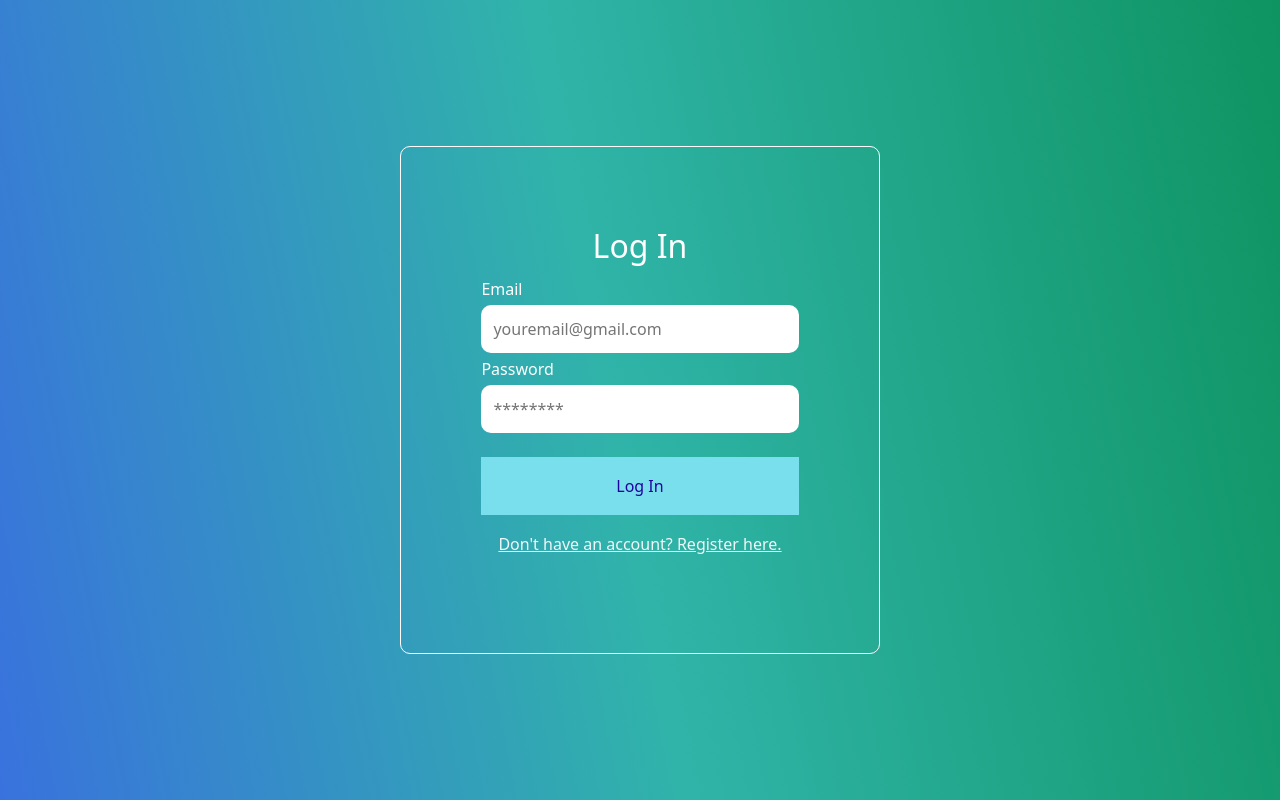
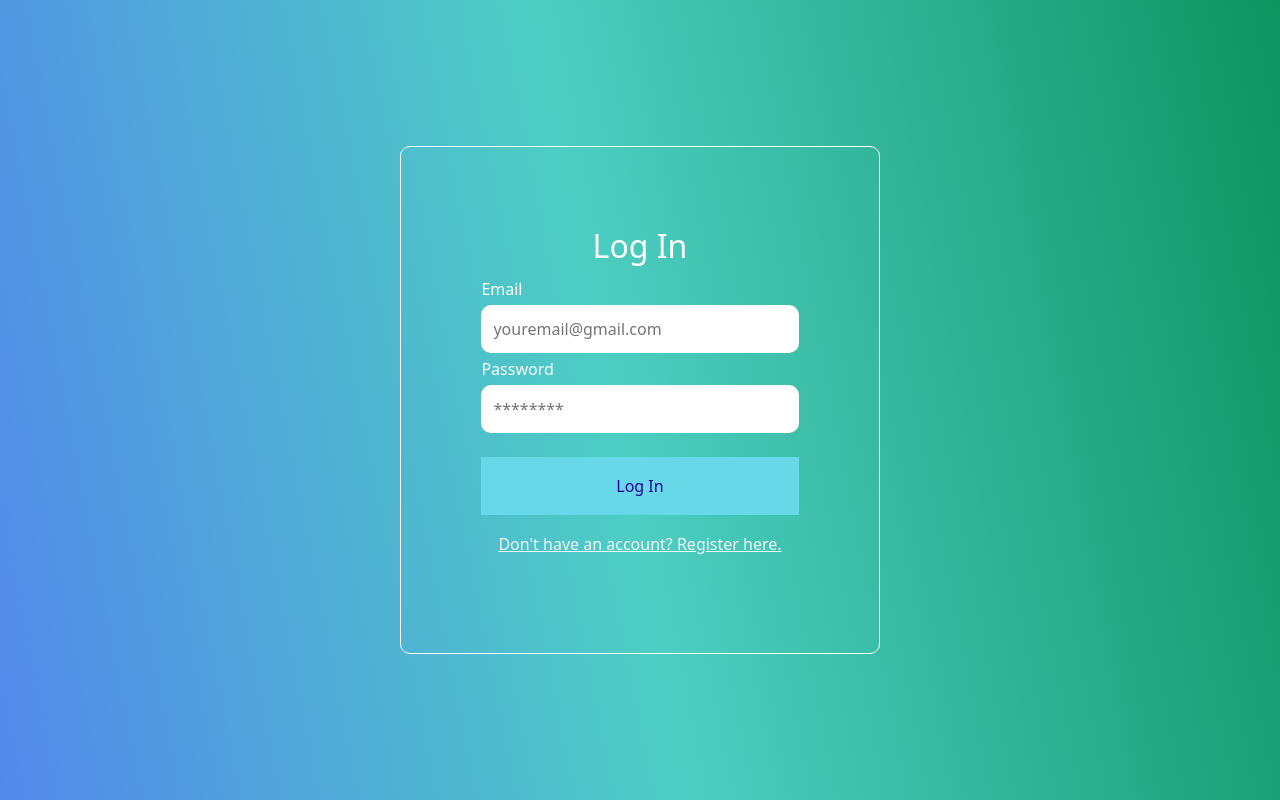
Before and after one commit to jhenchem0210/click, a React (Create React App) app: page / in a window 1280 px wide. Built offline with nearby package versions, Linux system fonts and the light colour scheme.

Commit message:
modified:   src/App.css

```diff
--- a/src/App.css
+++ b/src/App.css
@@ -5,7 +5,7 @@
   align-items: center;
   justify-content: center;
   color: white;
-  background-image: linear-gradient(79deg, #3972dd, #30b4a9 48%, #0e9461);
+  background-image: linear-gradient(79deg, #5388eb, #4dcec3 48%, #0e9461);
 }
 
 .auth-form-container, .login-form, .register-form {
@@ -36,7 +36,7 @@ input {
 
 button {
   border: none;
-  background-color: rgb(121, 223, 236);
+  background-color: rgb(102, 216, 231);
   padding: 17px;
   border-radius: 10px;
   cursor: pointer;
```
